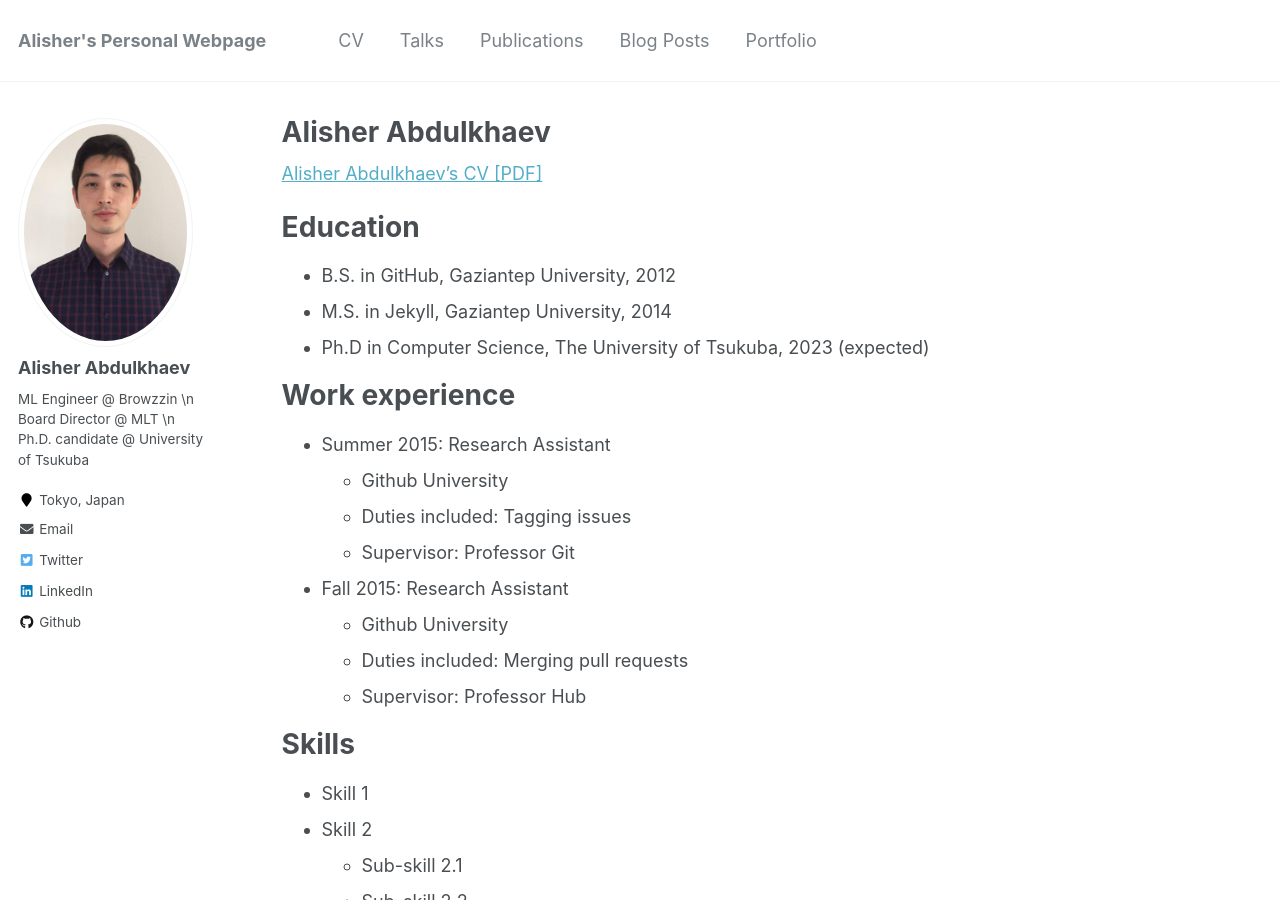
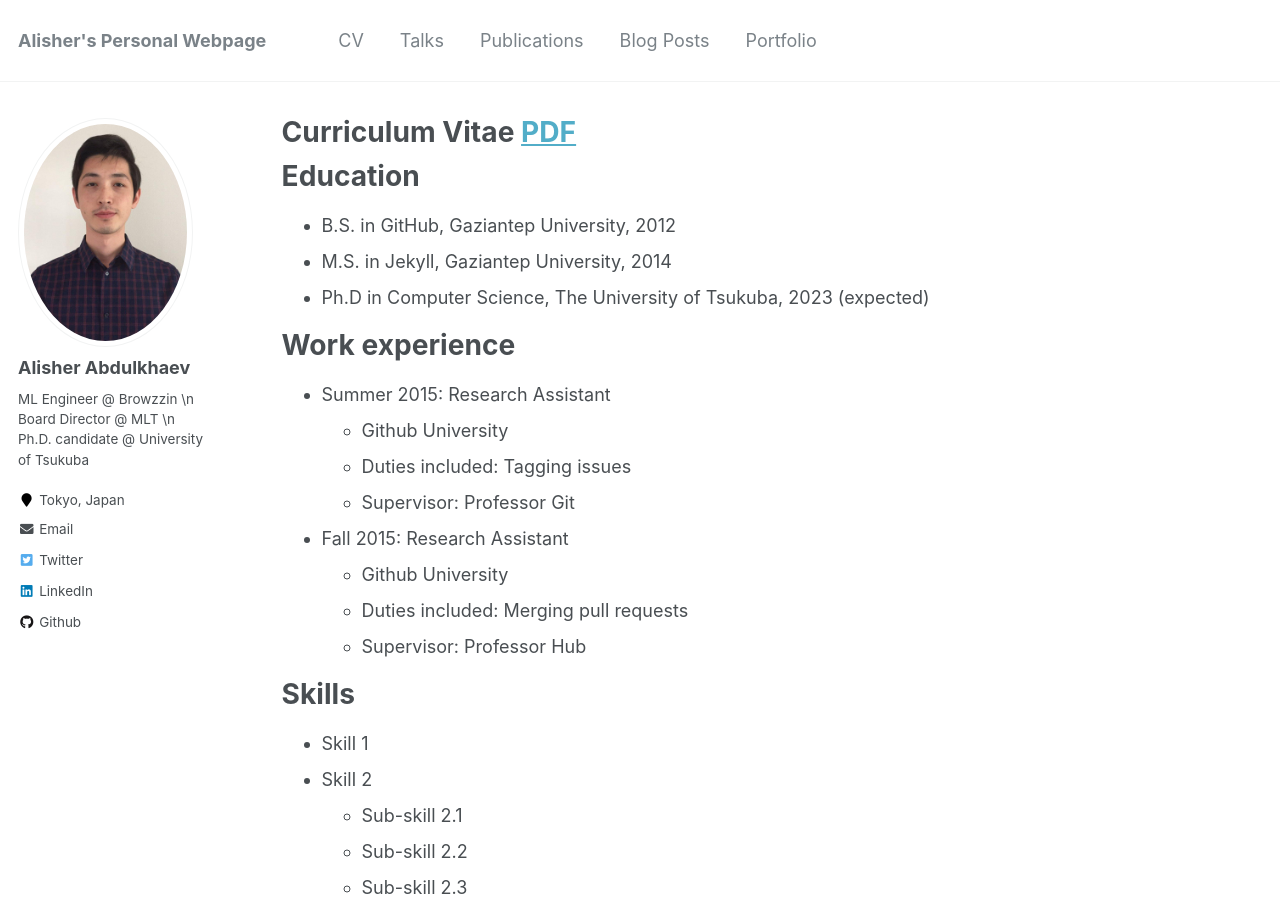
Before and after one commit to vivek37373/alisher-ai.github.io, a Jekyll site: the page built from _pages/cv.md, in a window 1280 px wide and 900 px high. Built offline with Jekyll 4.4.1, drawn with Linux system fonts in a browser that asks for light colours.

Commit message:
Update cv.md

```diff
--- a/_pages/cv.md
+++ b/_pages/cv.md
@@ -1,6 +1,6 @@
 ---
 <!-- layout: archive -->
-title: "Alisher Abdulkhaev"
+title: "Curriculum Vitae [PDF](https://alisher-ai.github.io/files/CV_Alisher_Abdulkhaev.pdf)"
 permalink: /cv/
 author_profile: true
 redirect_from:
@@ -8,8 +8,6 @@ redirect_from:
 ---
 
 {% include base_path %}
-
-[Alisher Abdulkhaev's CV [PDF]](https://alisher-ai.github.io/files/CV_Alisher_Abdulkhaev.pdf)
 
 <!-- <embed src="https://alisher-ai.github.io/files/CV_Alisher_Abdulkhaev.pdf" type="application/pdf"/> -->
 
```
